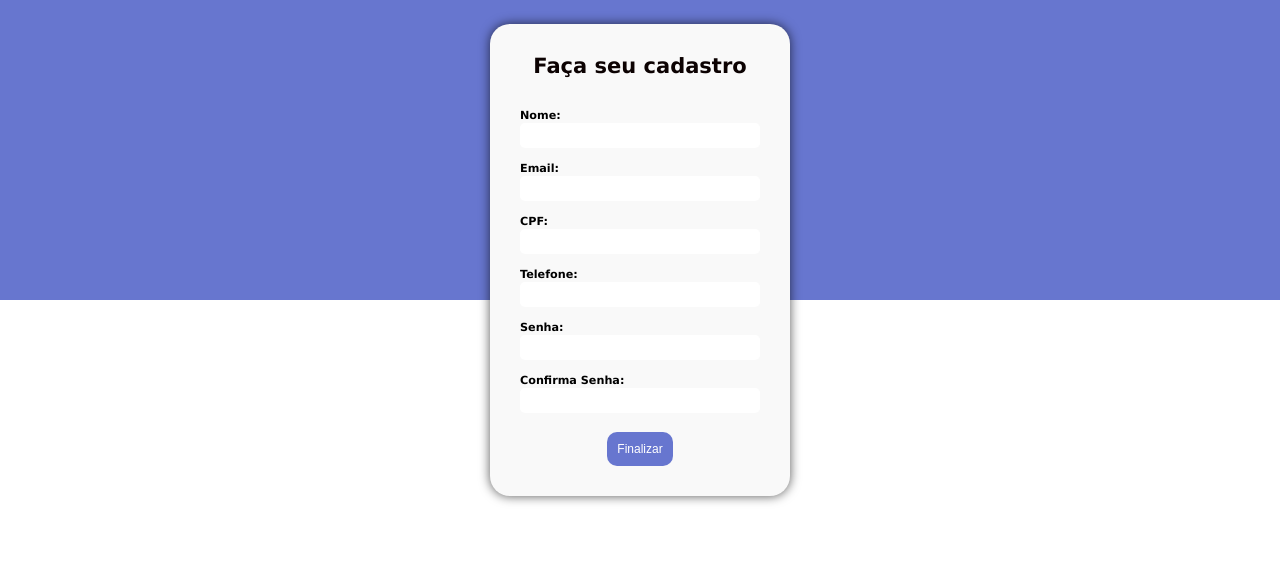
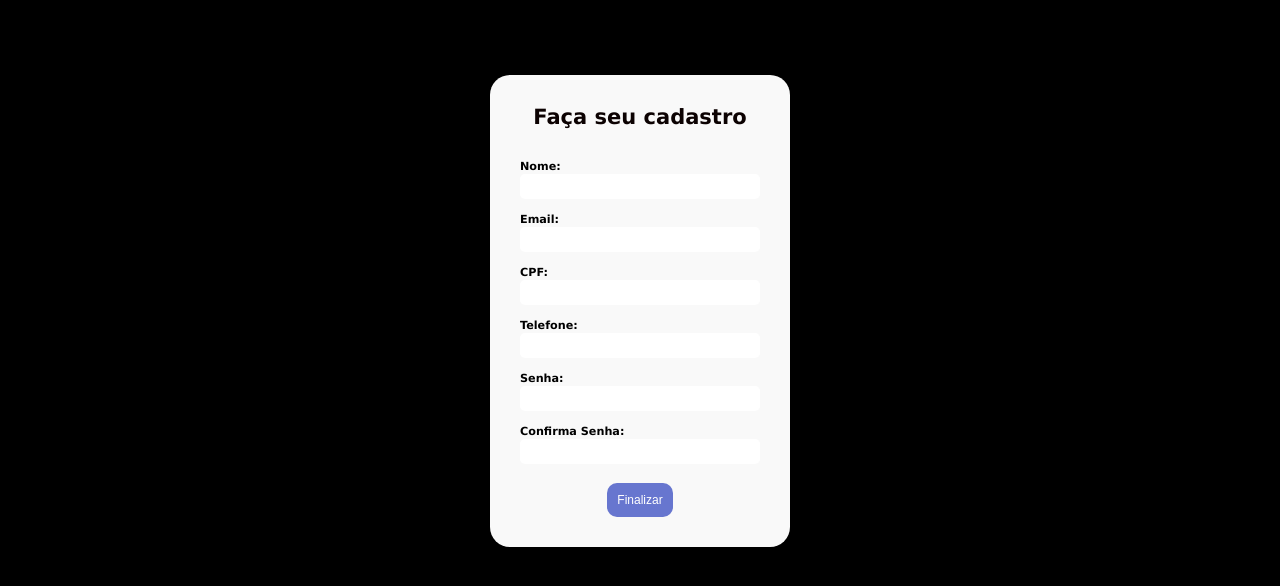
Before and after one commit to EmersonPonciano/Projeto_Pim, a React (Create React App) app: page /CadastrarUsuario in a window 1280 px wide. Shown: the top 586 px of the page. Built offline with nearby package versions, Linux system fonts and the light colour scheme.

Commit message:
Mudanças no css das páginas

```diff
--- a/src/pages/CadastrarUsuario/estiloUsuario.css
+++ b/src/pages/CadastrarUsuario/estiloUsuario.css
@@ -1,5 +1,5 @@
 .box{
-    background-color: #6776cf;
+    background-color: #000000;
 }
 .class-box{
     height: fit-content;
@@ -7,6 +7,7 @@
     display: flex;
     justify-content: center;
     margin: 0;
+    margin-top: 2%;
 }
 .form-content{
     width: 300px;
--- a/src/pages/login/estilo.css
+++ b/src/pages/login/estilo.css
@@ -9,13 +9,14 @@
     flex-direction: row;
     justify-content: center;
     align-items: center;
-    background-color:#6776cf ;
+    background-color:#000000 ;
     margin: 0;
     box-shadow: 0 0 11px rgba(0, 0, 0, 0.661);
 }
 .form-content{
     width: 300px;
     height: 300px;
+    margin-top: 2%;
 }
 form{
     background-color: #f9f9f9;
@@ -60,7 +61,7 @@ input{
     outline: none;
 }
 input:active{
-    border: 1px solid #6776cf;
+    border: 1px solid #000000;
 }
 label{
     text-align: left;
@@ -99,3 +100,6 @@ button:hover{
     font-family: Verdana, Geneva, Tahoma, sans-serif;
     font-size: 80%;
 }
+body{
+    background-color: #000000;
+}
```
